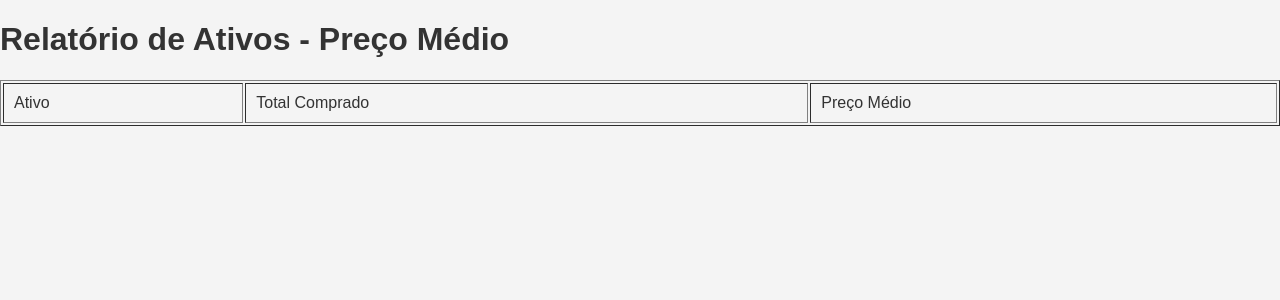
After one commit to ShibaDX/projeto_investimentos, a PHP site: page /ativos.php in a window 1280 px wide. The commit adds this page. Shown: the top 300 px of the page. Run offline with PHP 8.4, Linux system fonts and the light colour scheme; data that the repository does not hold is empty.

Commit message:
aula 25-03

```diff
--- /dev/null
+++ b/ativos.php
@@ -0,0 +1,37 @@
+<?php
+    require_once 'classes/Ativo.php';
+
+    $ativo = new Ativo();
+    $relatorio = $ativo->calcularPrecoMedio();
+
+?>
+
+<!DOCTYPE html>
+<html lang="pt-br">
+
+<head>
+    <meta charset="UTF-8">
+    <meta name="viewport" content="width=device-width, initial-scale=1.0">
+    <title>Relatório de Ativos - Preço Médio</title>
+    <link rel="stylesheet" href="css/style.css">
+</head>
+
+<body>
+    <h1>Relatório de Ativos - Preço Médio</h1>
+    <table border="1">
+        <tr>
+            <td>Ativo</td>
+            <td>Total Comprado</td>
+            <td>Preço Médio</td>
+        </tr>
+        <?php foreach($relatorio as $linha): ?>
+            <tr>
+                <td><?=$linha['ativo']?></td>
+                <td><?=$linha['total_quantidade']?></td>
+                <td><?=number_format($linha['preco_medio'], 2, ',', '.')?></td>
+            </tr>
+            <?php endforeach; ?>
+    </table>
+</body>
+
+</html>
--- /dev/null
+++ b/classes/Ativo.php
@@ -0,0 +1,35 @@
+<?php
+require_once 'Database.php';
+
+class Ativo
+{
+    private $db;
+
+    public function __construct()
+    {
+        $this->db = (new Database())->connect();
+    }
+
+    public function calcularPrecoMedio()
+    {
+        $sql = "SELECT
+                ativo,
+                SUM(quantidade) as total_quantidade,
+                SUM(quantidade * valor_unitario) as total_valor
+                FROM compras
+                GROUP BY ativo";
+    $query = $this->db->query($sql);
+    $ativos = $query->fetchAll(PDO::FETCH_ASSOC);
+
+    // echo "<pre>";
+    // print_r($ativos);exit;
+
+    foreach($ativos as &$ativo) { // para percorrer cada item do array
+        $ativo['preco_medio'] = $ativo['total_valor'] / $ativo['total_quantidade'];
+    }
+
+   // echo "<pre>";
+   // print_r($ativos);exit;
+   return $ativos;
+}
+}
--- a/classes/Database.php
+++ b/classes/Database.php
@@ -4,7 +4,7 @@ class Database // A classe Database é responsável por estabelecer uma conexão
 {
     private $host = "localhost"; // Endereço do servidor do banco de dados
     private $port = "3306"; // porta do SQL
-    private $db = "bolsa_de_valores"; // nome do banco de dados
+    private $db = "bd_investimentos"; // nome do banco de dados
     private $user = "root"; // nome do usuário do banco de dados
     private $pass = ""; // senha do banco de dados
     private $pdo; // variável que armazenará a conexão com o banco de dados
--- a/css/style.css
+++ b/css/style.css
@@ -123,3 +123,12 @@ form button {
     font-size: 16px;
     cursor: pointer;
 }
+
+table {
+    width: 100%;
+}
+
+td {
+    padding: 10px;
+    text-align: left;
+}
--- a/index.php
+++ b/index.php
@@ -12,6 +12,7 @@
             <ul class="menu">
                 <li><a href="index.php">Início</a></li>
                 <li><a href="compras.php">Cadastrar Compras</a></li>
+                <li><a href="ativos.php">Preço Médio</a></li>
                 <li><a href="dividendos.php">Cadastrar Dividendos</a></li>
                 <li><a href="relatorio.php">Relatório</a></li>
             </ul>
```
